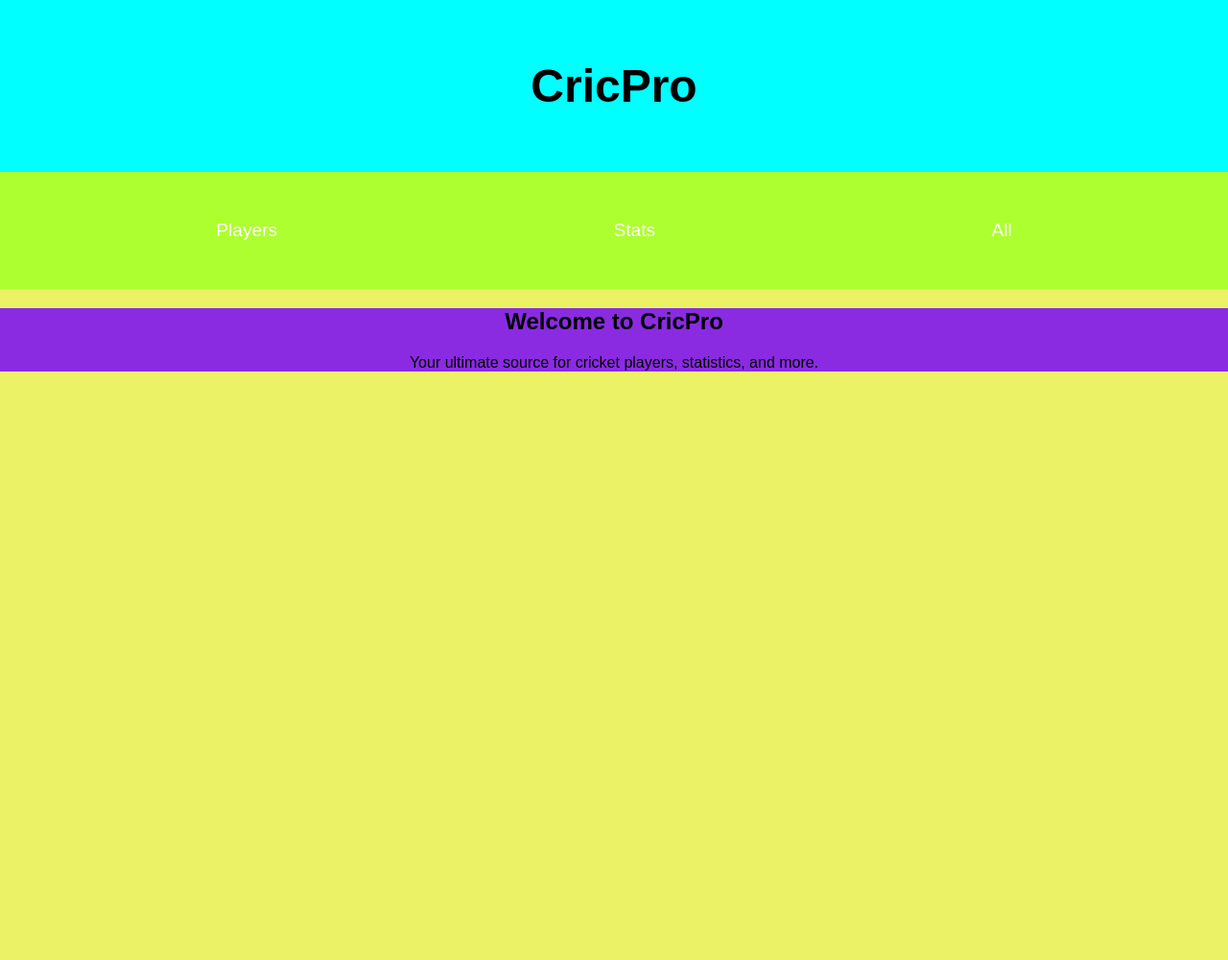
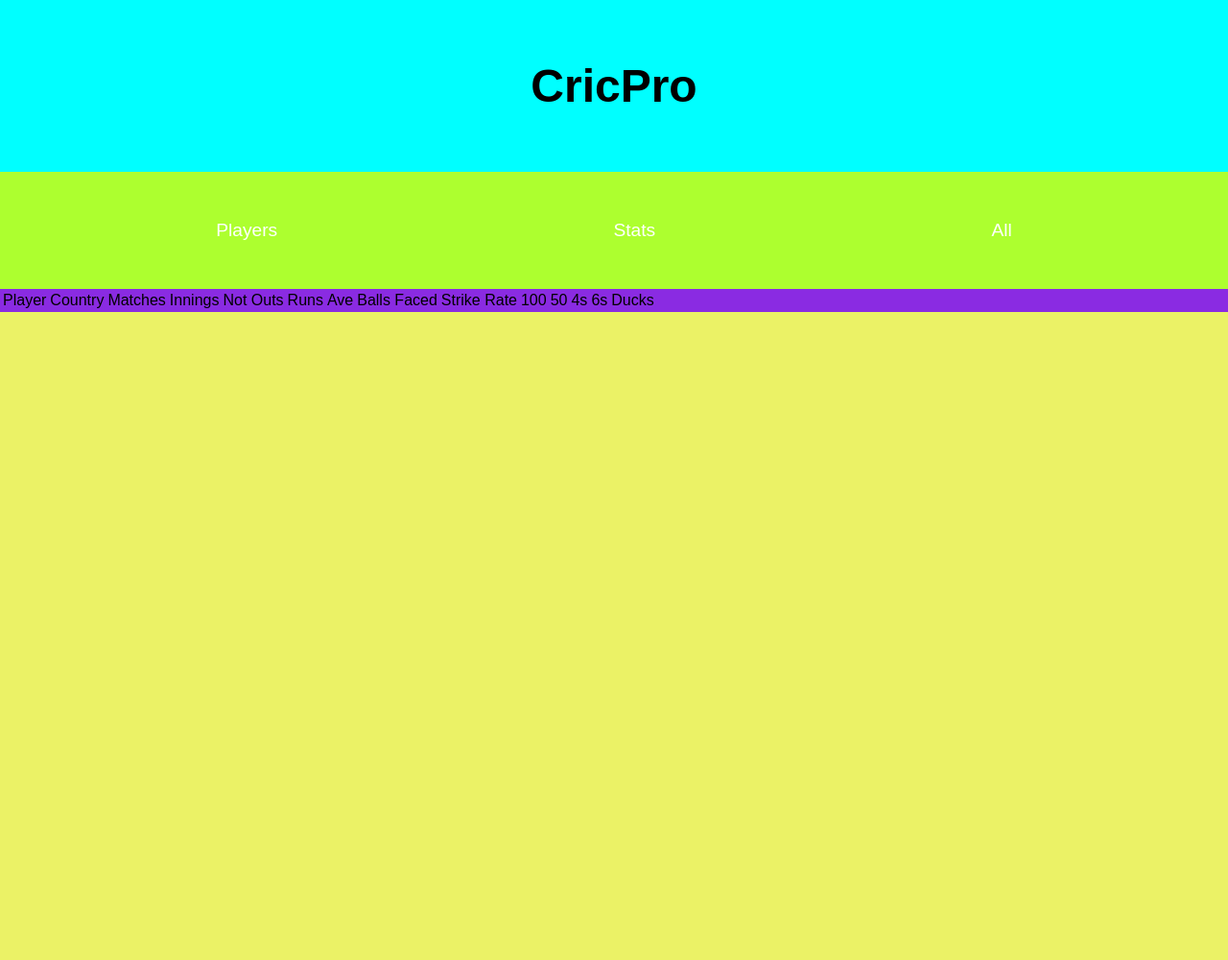
Before and after one commit to AaravKalia5/12_DTS_Database_Project, a Flask app: page / in a window 1280 px wide. Shown: the whole page at 96% size. Run offline with Flask 3, Linux system fonts and the light colour scheme.

Commit message:
I have added a table to the index.html file.

```diff
--- a/templates/index.html
+++ b/templates/index.html
@@ -1,5 +1,32 @@
 {% extends 'base.html' %}
 {% block main %}
-                <h2>Welcome to CricPro</h2>
-                <p>Your ultimate source for cricket players, statistics, and more.</p>
+    <table>
+        <thead>
+            <tr>
+                <td>Player</td>
+                <td>Country</td>
+                <td>Matches</td>
+                <td>Innings</td>
+                <td>Not Outs</td>
+                <td>Runs</td>
+                <td>Ave</td>
+                <td>Balls Faced</td>
+                <td>Strike Rate</td>
+                <td>100</td>
+                <td>50</td>
+                <td>4s</td>
+                <td>6s</td>
+                <td>Ducks</td>
+
+            </tr>
+        </thead>
+
+        <tbody>
+
+            {% for row in data %}
+
+            {% endfor %}
+
+       </tbody>
+    </table>
 {% endblock %}
```
